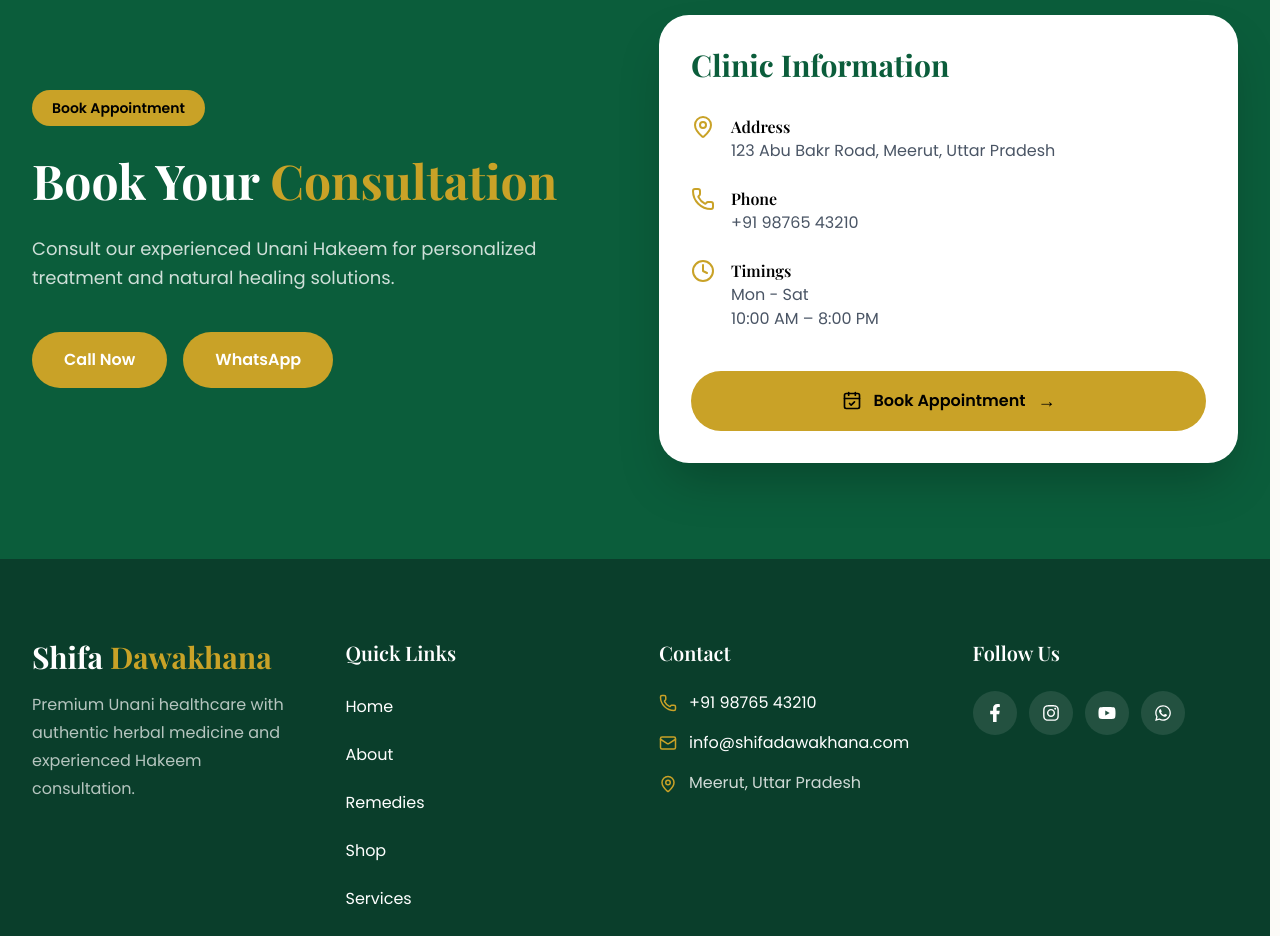
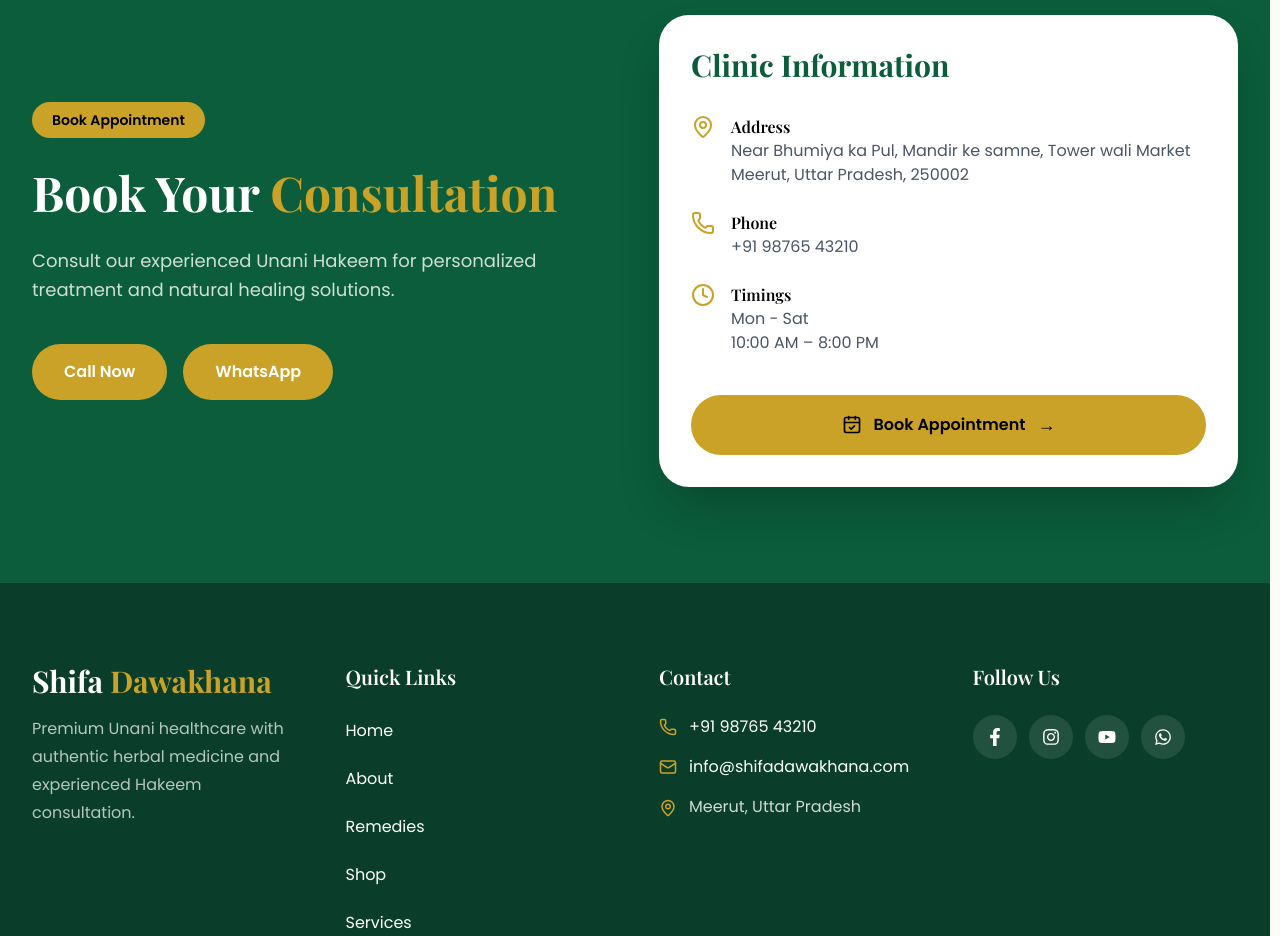
Before and after one commit to shifadawakhana286-stack/hakeemji-website, a Next.js app: page / in a window 1280 px wide. Shown: the part 7540-8476 px from the top of the page. Built offline with nearby package versions, Linux system fonts and the light colour scheme.

Commit message:
fix address

```diff
--- a/components/home/AppointmentCTA.tsx
+++ b/components/home/AppointmentCTA.tsx
@@ -84,8 +84,8 @@ export default function Appointment() {
                   </h4>
 
                   <p className="text-gray-600">
-                    123 Abu Bakr Road,
-                    Meerut, Uttar Pradesh
+                    Near Bhumiya ka Pul, Mandir ke samne, Tower wali Market
+                    Meerut, Uttar Pradesh, 250002
                   </p>
                 </div>
 
```
